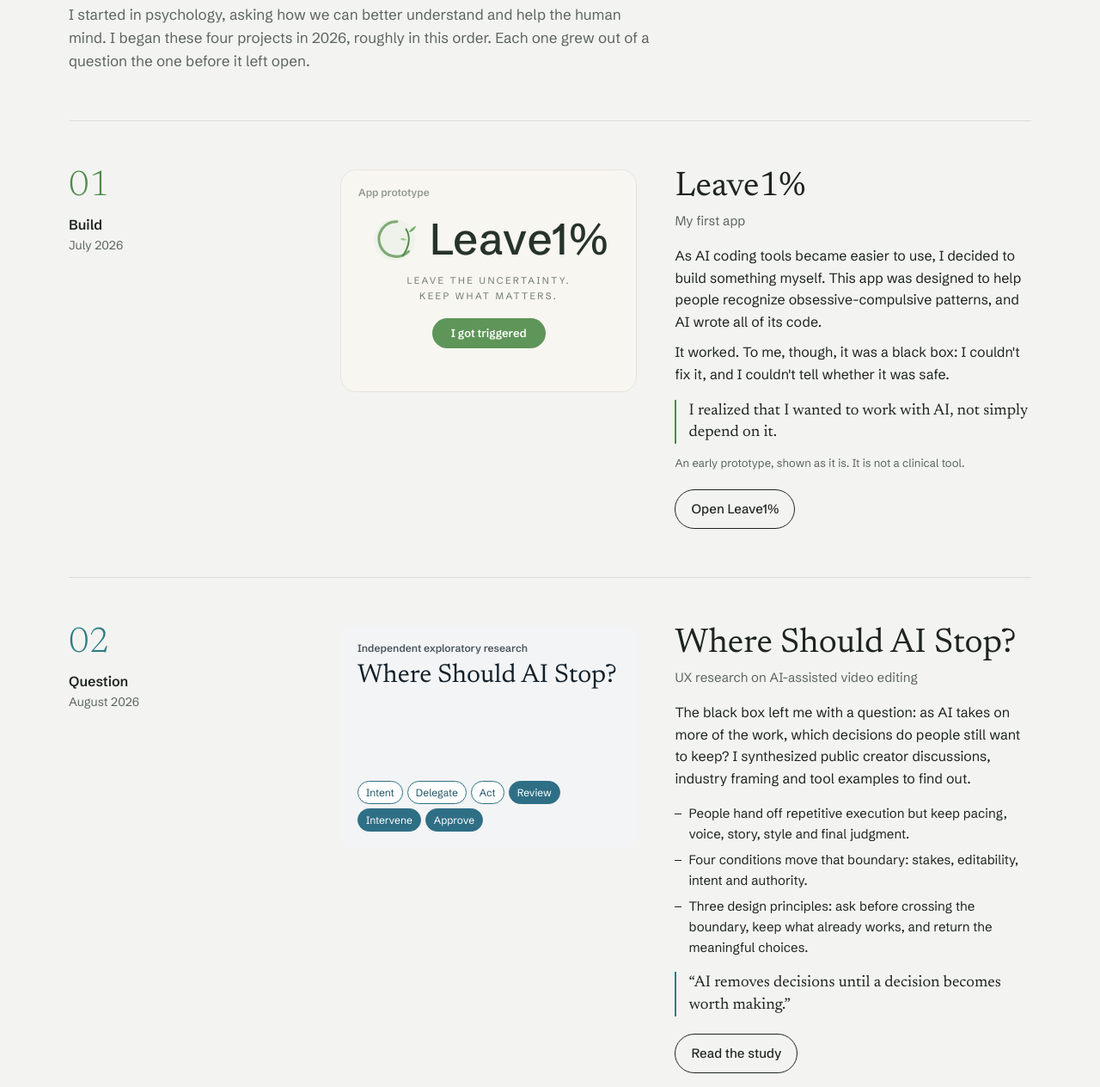
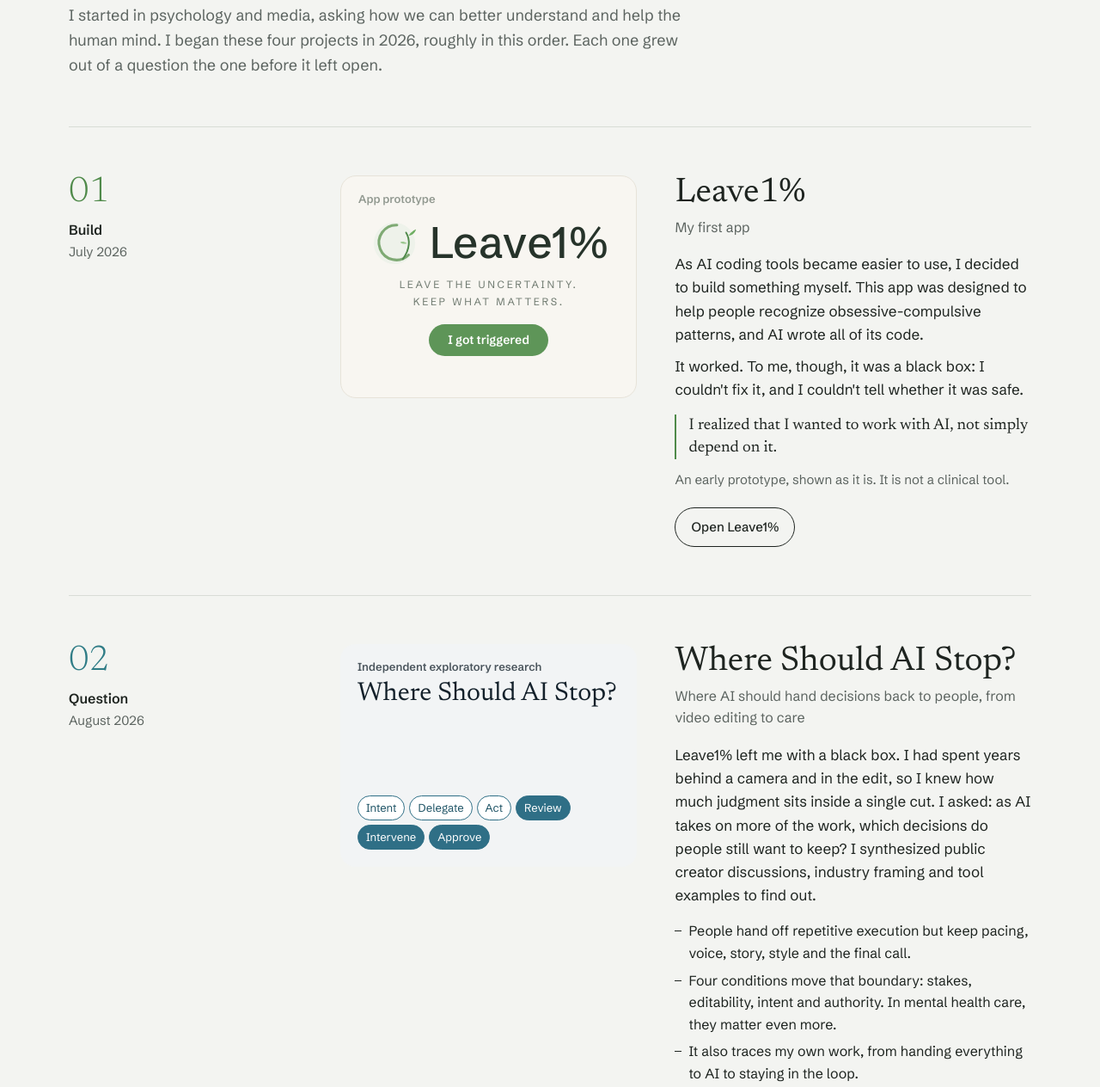
Before and after one commit to tianyuesun/angelasun-forward, a plain HTML site: page index.html in a window 1280 px wide. Shown: the part 669-1933 px from the top of the page at 86% size. Drawn offline with Linux system fonts and the light colour scheme.

Commit message:
Add files via upload

```diff
--- a/index.html
+++ b/index.html
@@ -126,6 +126,22 @@ html:lang(zh-CN) *{font-style:normal}
 html:lang(zh-CN) .band h1{letter-spacing:0;line-height:1.25}
 html:lang(zh-CN) body{line-height:1.75}
 @media (prefers-reduced-motion:reduce){*{animation:none!important;transition:none!important}html{scroll-behavior:auto}}
+/* readability: larger minimum sizes */
+body{font-size:17.5px}
+.lang{font-size:.875rem}
+.thread .pts a{font-size:.95rem}
+.intro{font-size:1.125rem}
+.meta .when{font-size:.9375rem}
+.cover small{font-size:.8125rem}
+.cv1 .tl{font-size:.75rem}
+.cv1 .pill{font-size:.875rem}
+.cv2 li{font-size:.8125rem}
+.txt .what,.txt .facts{font-size:1rem}
+.txt .story{font-size:1.0625rem}
+.txt .note{font-size:.9375rem}
+.link .cols div{font-size:1rem}
+.close .sig,.close .contact{font-size:1rem}
+footer{font-size:.9375rem}
 </style>
 </head>
 <body>
@@ -152,7 +168,7 @@ html:lang(zh-CN) body{line-height:1.75}
 </header>
 
 <main class="wrap projects">
-  <p class="intro" data-zh="我从心理学出发，一直想更好地理解和帮助人的心灵。这四个项目都是我在 2026 年开始的，后一个都是从前一个留下的问题里长出来的。">I started in psychology, asking how we can better understand and help the human mind. I began these four projects in 2026, roughly in this order. Each one grew out of a question the one before it left open.</p>
+  <p class="intro" data-zh="我从心理学和传媒出发，一直想更好地理解和帮助人的心灵。这四个项目都是我在 2026 年开始的，后一个都是从前一个留下的问题里长出来的。">I started in psychology and media, asking how we can better understand and help the human mind. I began these four projects in 2026, roughly in this order. Each one grew out of a question the one before it left open.</p>
 
   <article class="proj" id="leave1" data-n="1">
     <div class="meta"><p class="n">01</p><p class="verb" data-zh="动手实践">Build</p><p class="when" data-zh="2026 年 7 月">July 2026</p></div>
@@ -178,17 +194,17 @@ html:lang(zh-CN) body{line-height:1.75}
   <article class="proj" id="wsas" data-n="2">
     <div class="meta"><p class="n">02</p><p class="verb" data-zh="追问边界">Question</p><p class="when" data-zh="2026 年 8 月">August 2026</p></div>
     <div class="body">
-      <a class="cover cv2" href="https://where-should-ai-stop.vercel.app/" target="_blank" rel="noopener"><small data-zh="独立探索性研究">Independent exploratory research</small><p class="q" data-zh="人工智能<br>应该止步何处？">Where Should AI&nbsp;Stop?</p><ol aria-label="Handoff stages"><li data-zh="意图">Intent</li><li data-zh="委托">Delegate</li><li data-zh="执行">Act</li><li class="k" data-zh="审阅">Review</li><li class="k" data-zh="介入">Intervene</li><li class="k" data-zh="批准">Approve</li></ol></a>
+      <a class="cover cv2" href="https://where-should-ai-stop.vercel.app/" target="_blank" rel="noopener"><small data-zh="独立探索性研究">Independent exploratory research</small><p class="q" data-zh="人工智能<br>应该止步何处？">Where Should AI&nbsp;Stop?</p><ol aria-label="Handoff stages"><li data-zh="意图">Intent</li><li data-zh="委托">Delegate</li><li data-zh="执行">Act</li><li class="k" data-zh="审阅">Review</li><li class="k" data-zh="介入">Intervene</li><li class="k" data-zh="确认">Approve</li></ol></a>
       <div class="txt">
         <h2 data-zh="人工智能应该止步何处？">Where Should AI Stop?</h2>
-        <p class="what" data-zh="关于 AI 辅助视频剪辑的用户体验研究">UX research on AI-assisted video editing</p>
+        <p class="what" data-zh="从视频剪辑到心理照护，追问 AI 该在哪里把决定交还给人">Where AI should hand decisions back to people, from video editing to care</p>
         <div class="story">
-          <p data-zh="黑箱的经历让我想知道：当 AI 能做越来越多的工作时，人们还想把哪些决定留给自己？我综合分析了创作者的公开讨论、行业资料和工具案例。">The black box left me with a question: as AI takes on more of the work, which decisions do people still want to keep? I synthesized public creator discussions, industry framing and tool examples to find out.</p>
+          <p data-zh="《留一点》留给我一个黑盒子。我在镜头后和剪辑台前待过很多年，知道一个剪辑点里藏着多少判断，于是我问：当 AI 承担越来越多的工作，人们还想把哪些决定留给自己？我综合分析了创作者的公开讨论、行业资料和工具案例。">Leave1% left me with a black box. I had spent years behind a camera and in the edit, so I knew how much judgment sits inside a single cut. I asked: as AI takes on more of the work, which decisions do people still want to keep? I synthesized public creator discussions, industry framing and tool examples to find out.</p>
         </div>
         <ul class="facts">
-          <li data-zh="人们愿意交出重复的执行工作，但会守住节奏、声音、故事、风格和最终判断。">People hand off repetitive execution but keep pacing, voice, story, style and final judgment.</li>
-          <li data-zh="四个条件会移动这条边界：风险高低、可修改性、意图和授权。">Four conditions move that boundary: stakes, editability, intent and authority.</li>
-          <li data-zh="三条设计原则：越界前先征得同意，保留已经可行的部分，把有意义的选择交还给人。">Three design principles: ask before crossing the boundary, keep what already works, and return the meaningful choices.</li>
+          <li data-zh="人们愿意交出重复的执行工作，但会守住节奏、表达、叙事、风格和最终决定。">People hand off repetitive execution but keep pacing, voice, story, style and the final call.</li>
+          <li data-zh="四个条件会移动这条边界：利害、可修改性、意图和授权；在心理健康照护中，它们更加关键。">Four conditions move that boundary: stakes, editability, intent and authority. In mental health care, they matter even more.</li>
+          <li data-zh="也回看我自己的工作：从全部交给 AI，到始终在场。">It also traces my own work, from handing everything to AI to staying in the loop.</li>
         </ul>
         <p class="lesson" data-zh="“AI 一路替人省去决定，直到某个决定值得由人来做。”">“AI removes decisions until a decision becomes worth making.”</p>
         <a class="open" href="https://where-should-ai-stop.vercel.app/" target="_blank" rel="noopener" data-zh="阅读这项研究">Read the study</a>
```
